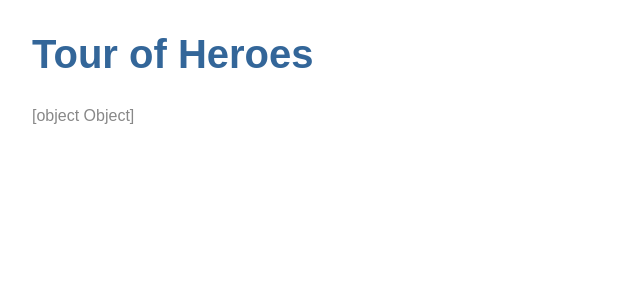
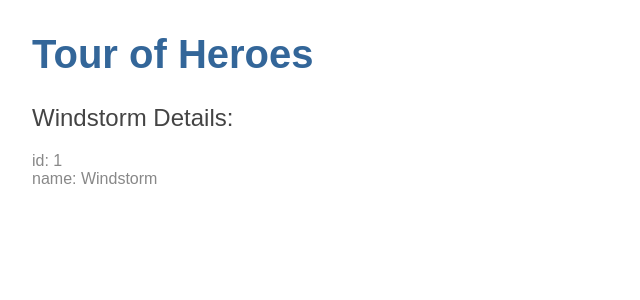
Before and after one commit to YoneMoreno/AngularofficialTutorialTourOfHeroes, an Angular app: page / in a window 1280 px wide. Shown: the top 300 px of the page, without its empty margins (0-640 px from the left). Built offline with nearby package versions, Linux system fonts and the light colour scheme.

Commit message:
hero info being displayed, refactor hero

```diff
--- a/src/app/heroes/heroes.component.html
+++ b/src/app/heroes/heroes.component.html
@@ -1 +1,3 @@
-{{hero}}
+<h2>{{hero.name}} Details:</h2>
+<div><span>id: </span>{{hero.id}}</div>
+<div><span>name: </span>{{hero.name}}</div>
--- a/src/app/heroes/heroes.component.ts
+++ b/src/app/heroes/heroes.component.ts
@@ -1,5 +1,5 @@
 import {Component, OnInit} from '@angular/core';
-import {Hero} from '../Heroe';
+import {Hero} from '../Hero';
 
 @Component({
   selector: 'app-heroes',
```
Also changed, not shown: 1 other file (tests, documents, lock files or other folders).
